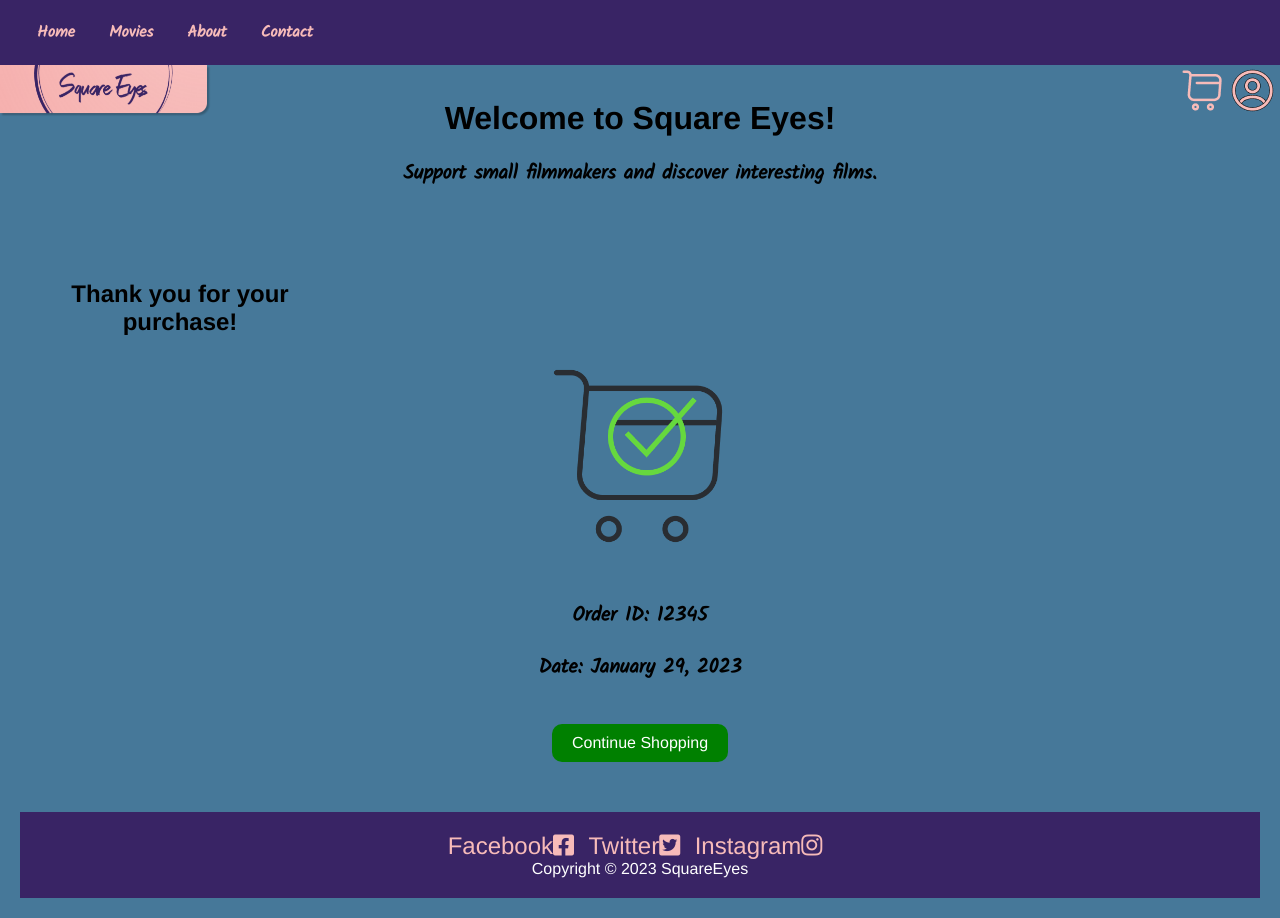
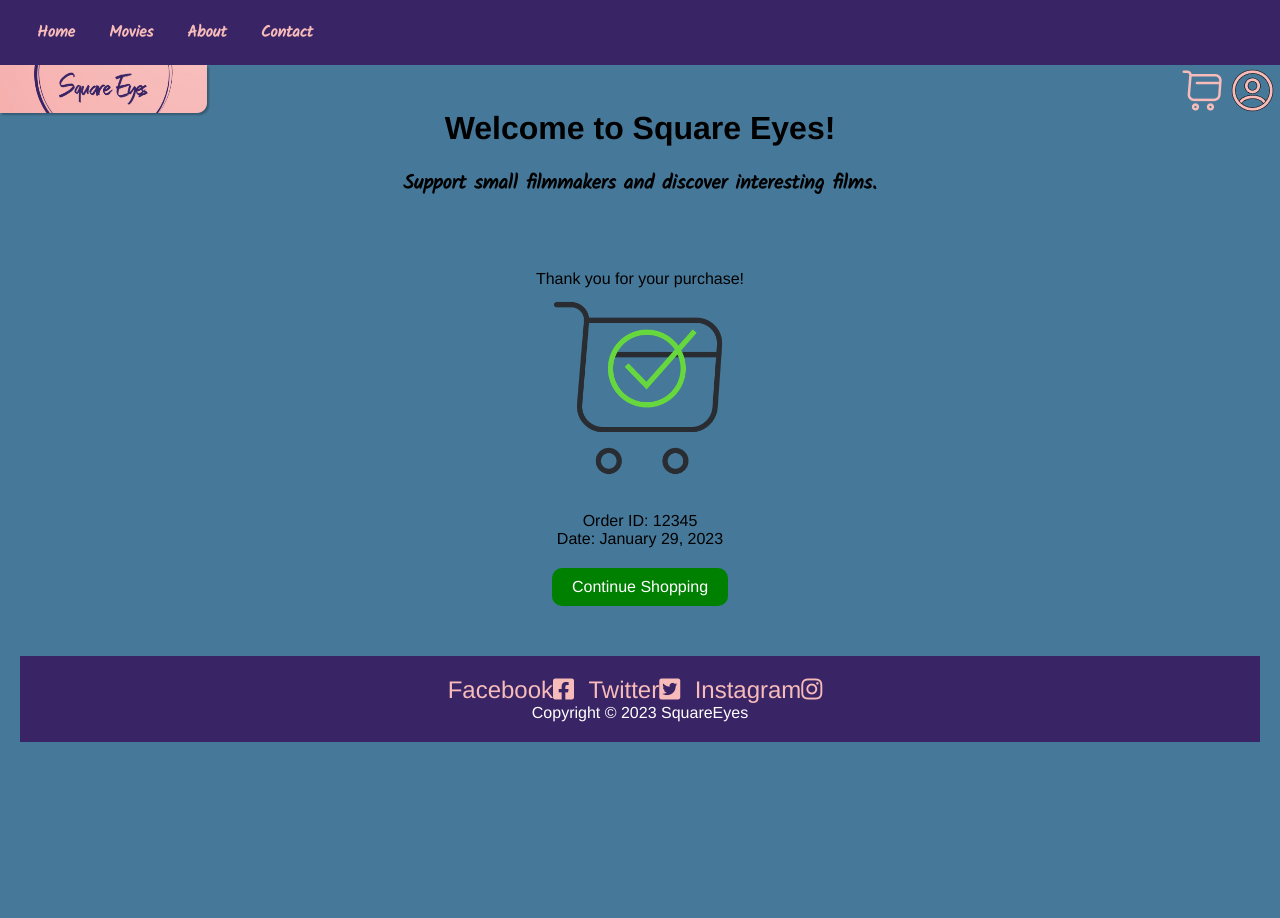
Before and after one commit to FictionRPM/TTM, a plain HTML site: page Checkoutsuccess.html in a window 1280 px wide. After the commit the page ends 800 px from the top, so only its background shows below. Drawn offline with Linux system fonts and the light colour scheme.

Commit message:
finishfix

```diff
--- a/Checkoutsuccess.html
+++ b/Checkoutsuccess.html
@@ -46,10 +46,10 @@
       <p>Support small filmmakers and discover interesting films.</p>
 
       <div class="checkout-success">
-        <h2>Thank you for your purchase!</h2>
+        <div>Thank you for your purchase!</div>
         <img src="picks/cart_success.PNG" alt="Order success">
-        <p>Order ID: <span id="order-id">12345</span></p>
-        <p>Date: <span id="order-date">January 29, 2023</span></p>
+        <div>Order ID: <span id="order-id">12345</span></div>
+        <div>Date: <span id="order-date">January 29, 2023</span></div>
         <a href="Movies.html">Continue Shopping</a>
       </div>
 
--- a/style.css
+++ b/style.css
@@ -1,11 +1,12 @@
 h1 {
     color:#000000 ;
-    margin-top: 80px;
+    margin-top: 90px;
     font-weight: bold;
   }
 h2 {
     max-width: 220px;
     height: auto;
+
   }
 
   h3 {
```
